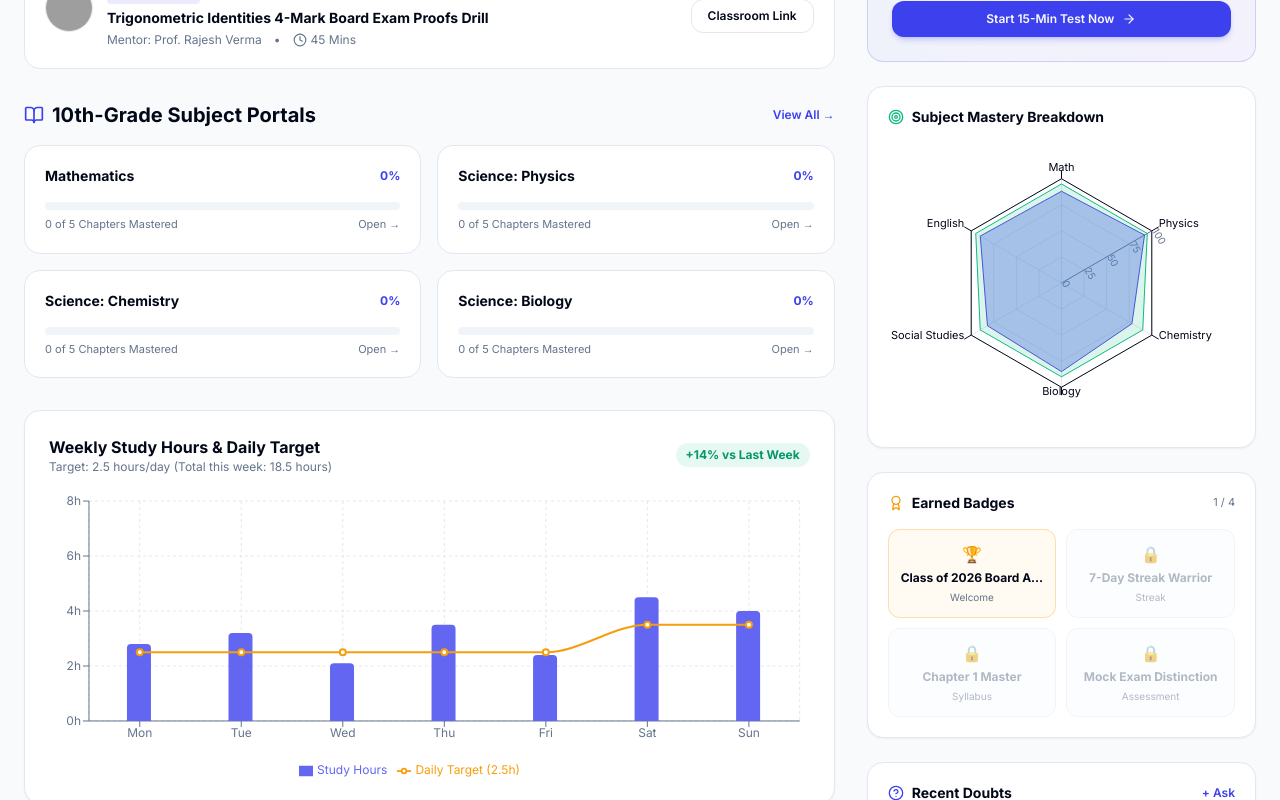
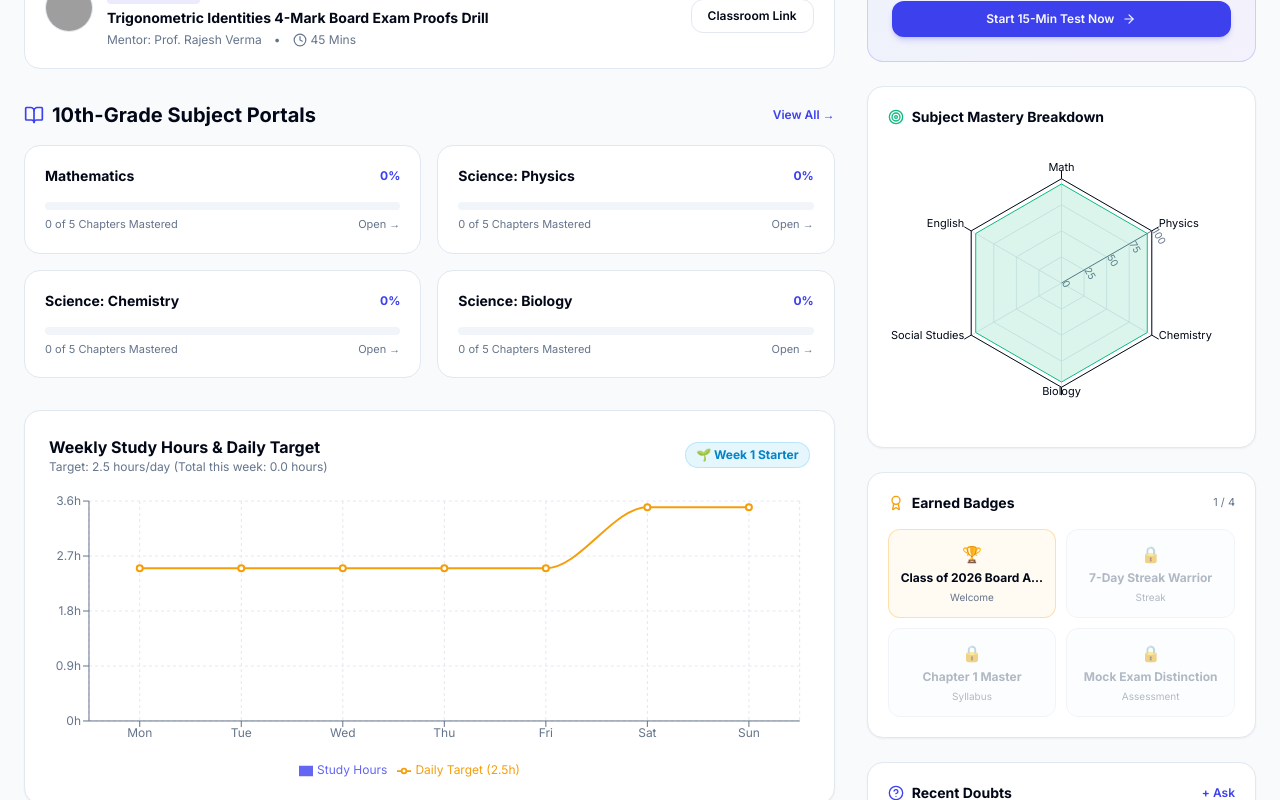
Before and after one commit to Mungara-Satish/Apex-Fusion, a Next.js app: page /dashboard/student in a window 1280 px wide. Shown: the part 520-1320 px from the top of the page. Built offline with nearby package versions, Linux system fonts and the light colour scheme; grey boxes are pictures that could not be loaded.

Commit message:
feat: reset weekly study analytics and subject radar breakdown to 0 starting baseline for new students

```diff
--- a/app/dashboard/student/page.tsx
+++ b/app/dashboard/student/page.tsx
@@ -230,10 +230,10 @@ export default function StudentDashboardPage() {
             <div className="flex items-center justify-between">
               <div>
                 <h3 className="font-bold text-base text-foreground">Weekly Study Hours & Daily Target</h3>
-                <p className="text-xs text-muted-foreground">Target: 2.5 hours/day (Total this week: 18.5 hours)</p>
+                <p className="text-xs text-muted-foreground">Target: 2.5 hours/day (Total this week: 0.0 hours)</p>
               </div>
-              <span className="text-xs font-bold text-emerald-600 bg-emerald-500/10 px-2.5 py-1 rounded-full">
-                +14% vs Last Week
+              <span className="text-xs font-bold text-sky-600 bg-sky-500/10 border border-sky-500/20 px-2.5 py-1 rounded-full">
+                🌱 Week 1 Starter
               </span>
             </div>
             <PerformanceChart />
--- a/components/charts/subject-radar.tsx
+++ b/components/charts/subject-radar.tsx
@@ -10,17 +10,47 @@ import {
   Radar,
   Tooltip,
 } from 'recharts';
-import { SUBJECT_PERFORMANCE_METRICS } from '@/lib/mock-data';
+import { useAppStore } from '@/lib/store';
 
 export function SubjectRadarChart() {
+  const { chapters } = useAppStore();
+
+  const subjects = [
+    { name: 'Math', prefix: 'sub-math' },
+    { name: 'Physics', prefix: 'sub-physic' },
+    { name: 'Chemistry', prefix: 'sub-chem' },
+    { name: 'Biology', prefix: 'sub-bio' },
+    { name: 'Social Studies', prefix: 'sub-history' },
+    { name: 'English', prefix: 'sub-english' },
+  ];
+
+  const data = subjects.map((s) => {
+    const subChapters = chapters.filter(
+      (c) =>
+        c.subjectId.toLowerCase().includes(s.name.toLowerCase().slice(0, 4)) ||
+        c.subjectId.startsWith(s.prefix)
+    );
+    const completed = subChapters.filter(
+      (c) => c.status === 'COMPLETED' || c.status === 'REVISED'
+    ).length;
+    const total = subChapters.length || 5;
+    const score = Math.round((completed / total) * 100);
+
+    return {
+      subject: s.name,
+      score: score,
+      targetScore: 95,
+    };
+  });
+
   return (
     <div className="w-full h-72">
       <ResponsiveContainer width="100%" height="100%">
-        <RadarChart cx="50%" cy="50%" outerRadius="75%" data={SUBJECT_PERFORMANCE_METRICS}>
+        <RadarChart cx="50%" cy="50%" outerRadius="75%" data={data}>
           <PolarGrid stroke="hsl(var(--border))" />
           <PolarAngleAxis dataKey="subject" stroke="hsl(var(--foreground))" fontSize={11} />
           <PolarRadiusAxis angle={30} domain={[0, 100]} stroke="hsl(var(--muted-foreground))" fontSize={10} />
-          <Radar name="Current Mastery %" dataKey="score" stroke="#4f46e5" fill="#6366f1" fillOpacity={0.4} />
+          <Radar name="Current Mastery %" dataKey="score" stroke="#0ea5e9" fill="#38bdf8" fillOpacity={0.4} />
           <Radar name="Target %" dataKey="targetScore" stroke="#10b981" fill="#10b981" fillOpacity={0.15} />
           <Tooltip
             contentStyle={{
--- a/lib/mock-data.ts
+++ b/lib/mock-data.ts
@@ -3813,22 +3813,22 @@ export const BADGES: Badge[] = [
 ];
 
 export const WEEKLY_STUDY_ANALYTICS = [
-  { day: 'Mon', hours: 2.8, target: 2.5, testsTaken: 1 },
-  { day: 'Tue', hours: 3.2, target: 2.5, testsTaken: 2 },
-  { day: 'Wed', hours: 2.1, target: 2.5, testsTaken: 0 },
-  { day: 'Thu', hours: 3.5, target: 2.5, testsTaken: 1 },
-  { day: 'Fri', hours: 2.4, target: 2.5, testsTaken: 1 },
-  { day: 'Sat', hours: 4.5, target: 3.5, testsTaken: 3 },
-  { day: 'Sun', hours: 4.0, target: 3.5, testsTaken: 2 },
+  { day: 'Mon', hours: 0, target: 2.5, testsTaken: 0 },
+  { day: 'Tue', hours: 0, target: 2.5, testsTaken: 0 },
+  { day: 'Wed', hours: 0, target: 2.5, testsTaken: 0 },
+  { day: 'Thu', hours: 0, target: 2.5, testsTaken: 0 },
+  { day: 'Fri', hours: 0, target: 2.5, testsTaken: 0 },
+  { day: 'Sat', hours: 0, target: 3.5, testsTaken: 0 },
+  { day: 'Sun', hours: 0, target: 3.5, testsTaken: 0 },
 ];
 
 export const SUBJECT_PERFORMANCE_METRICS = [
-  { subject: 'Math', score: 88, syllabusProgress: 75, targetScore: 95 },
-  { subject: 'Physics', score: 92, syllabusProgress: 80, targetScore: 95 },
-  { subject: 'Chemistry', score: 78, syllabusProgress: 60, targetScore: 90 },
-  { subject: 'Biology', score: 85, syllabusProgress: 85, targetScore: 90 },
-  { subject: 'Social Studies', score: 82, syllabusProgress: 70, targetScore: 90 },
-  { subject: 'English', score: 90, syllabusProgress: 80, targetScore: 95 },
+  { subject: 'Math', score: 0, syllabusProgress: 0, targetScore: 95 },
+  { subject: 'Physics', score: 0, syllabusProgress: 0, targetScore: 95 },
+  { subject: 'Chemistry', score: 0, syllabusProgress: 0, targetScore: 90 },
+  { subject: 'Biology', score: 0, syllabusProgress: 0, targetScore: 90 },
+  { subject: 'Social Studies', score: 0, syllabusProgress: 0, targetScore: 90 },
+  { subject: 'English', score: 0, syllabusProgress: 0, targetScore: 95 },
 ];
 
 export const SAMPLE_INTERESTED_CANDIDATES: InterestedCandidate[] = [
```
